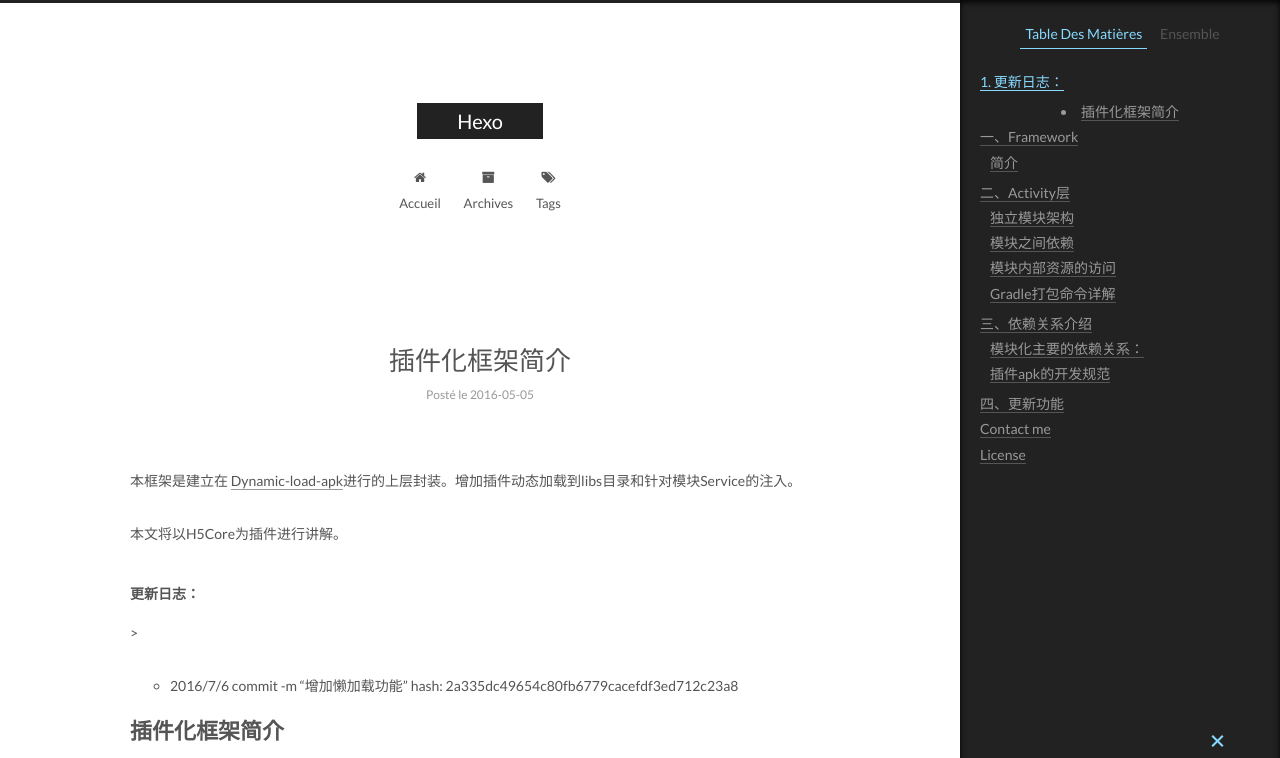
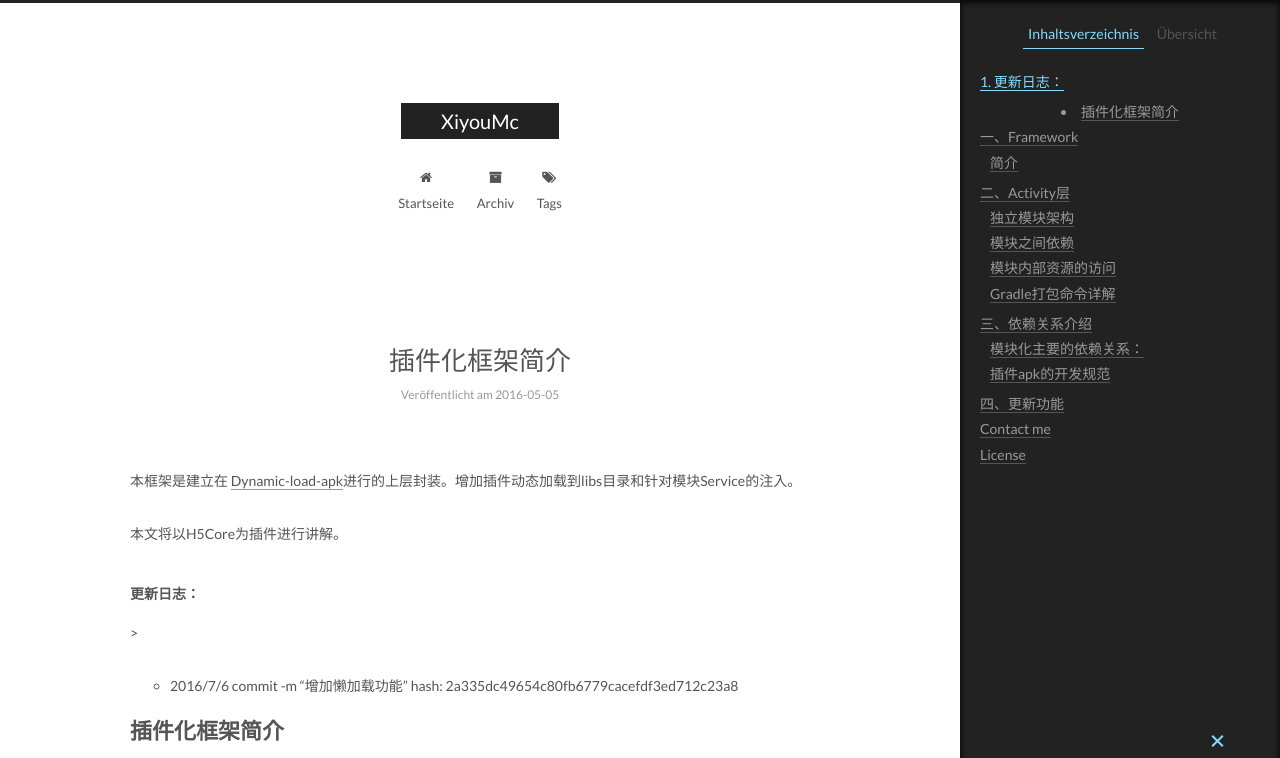
Before and after one commit to xiyouMc/xiyoumc.github.io, a plain HTML site: page 2016/05/05/框架简介/index.html in a window 1280 px wide. Shown: the top 758 px of the page. Drawn offline with Linux system fonts and the light colour scheme.

Commit message:
Site updated: 2016-08-04 21:01:48

```diff
--- a/2016/05/05/框架简介/index.html
+++ b/2016/05/05/框架简介/index.html
@@ -95,7 +95,7 @@
 <meta property="og:type" content="article">
 <meta property="og:title" content="插件化框架简介">
 <meta property="og:url" content="http://yoursite.com/2016/05/05/框架简介/index.html">
-<meta property="og:site_name" content="Hexo">
+<meta property="og:site_name" content="XiyouMc">
 <meta property="og:description" content="本框架是建立在 Dynamic-load-apk进行的上层封装。增加插件动态加载到libs目录和针对模块Service的注入。
 本文将以H5Core为插件进行讲解。
 更新日志：&amp;gt;
@@ -137,7 +137,7 @@
 
   <link rel="canonical" href="http://yoursite.com/2016/05/05/框架简介/"/>
 
-  <title> 插件化框架简介 | Hexo </title>
+  <title> 插件化框架简介 | XiyouMc </title>
 </head>
 
 <body itemscope itemtype="http://schema.org/WebPage" lang="">
@@ -168,7 +168,7 @@
   <div class="custom-logo-site-title">
     <a href="/"  class="brand" rel="start">
       <span class="logo-line-before"><i></i></span>
-      <span class="site-title">Hexo</span>
+      <span class="site-title">XiyouMc</span>
       <span class="logo-line-after"><i></i></span>
     </a>
   </div>
@@ -195,7 +195,7 @@
 
               <i class="menu-item-icon fa fa-fw fa-home"></i> <br />
 
-            Accueil
+            Startseite
           </a>
         </li>
 
@@ -205,7 +205,7 @@
 
               <i class="menu-item-icon fa fa-fw fa-archive"></i> <br />
 
-            Archives
+            Archiv
           </a>
         </li>
 
@@ -268,7 +268,7 @@
             <span class="post-meta-item-icon">
               <i class="fa fa-calendar-o"></i>
             </span>
-            <span class="post-meta-item-text">Posté le</span>
+            <span class="post-meta-item-text">Veröffentlicht am</span>
             <time itemprop="dateCreated" datetime="2016-05-05T16:01:37+08:00" content="2016-05-05">
               2016-05-05
             </time>
@@ -476,10 +476,10 @@ limitations under the License.
 
         <ul class="sidebar-nav motion-element">
           <li class="sidebar-nav-toc sidebar-nav-active" data-target="post-toc-wrap" >
-            Table Des Matières
+            Inhaltsverzeichnis
           </li>
           <li class="sidebar-nav-overview" data-target="site-overview">
-            Ensemble
+            Übersicht
           </li>
         </ul>
 
@@ -488,15 +488,15 @@ limitations under the License.
         <div class="site-author motion-element" itemprop="author" itemscope itemtype="http://schema.org/Person">
           <img class="site-author-image" itemprop="image"
                src="/xiyouMc"
-               alt="John Doe" />
-          <p class="site-author-name" itemprop="name">John Doe</p>
+               alt="xiyouMc" />
+          <p class="site-author-name" itemprop="name">xiyouMc</p>
           <p class="site-description motion-element" itemprop="description"></p>
         </div>
         <nav class="site-state motion-element">
           <div class="site-state-item site-state-posts">
             <a href="/archives">
               <span class="site-state-item-count">1</span>
-              <span class="site-state-item-name">articles</span>
+              <span class="site-state-item-name">Artikel</span>
             </a>
           </div>
 
@@ -550,15 +550,15 @@ limitations under the License.
   <span class="with-love">
     <i class="fa fa-heart"></i>
   </span>
-  <span class="author" itemprop="copyrightHolder">John Doe</span>
+  <span class="author" itemprop="copyrightHolder">xiyouMc</span>
 </div>
 
 <div class="powered-by">
-  Powered by <a class="theme-link" href="https://hexo.io">Hexo</a>
+  Erstellt mit  <a class="theme-link" href="https://hexo.io">Hexo</a>
 </div>
 
 <div class="theme-info">
-  Thème -
+  Theme -
   <a class="theme-link" href="https://github.com/iissnan/hexo-theme-next">
     NexT.Muse
   </a>
--- a/css/main.css
+++ b/css/main.css
@@ -1548,7 +1548,7 @@ pre .javascript .function {
   width: 4px;
   height: 4px;
   border-radius: 50%;
-  background: #4f03ff;
+  background: #1ce722;
 }
 .links-of-blogroll {
   font-size: 13px;
```
Also changed, not shown: archives/2016/05/index.html (+14 -14 lines), archives/2016/index.html (+14 -14 lines), archives/index.html (+14 -14 lines), index.html (+14 -14 lines).
